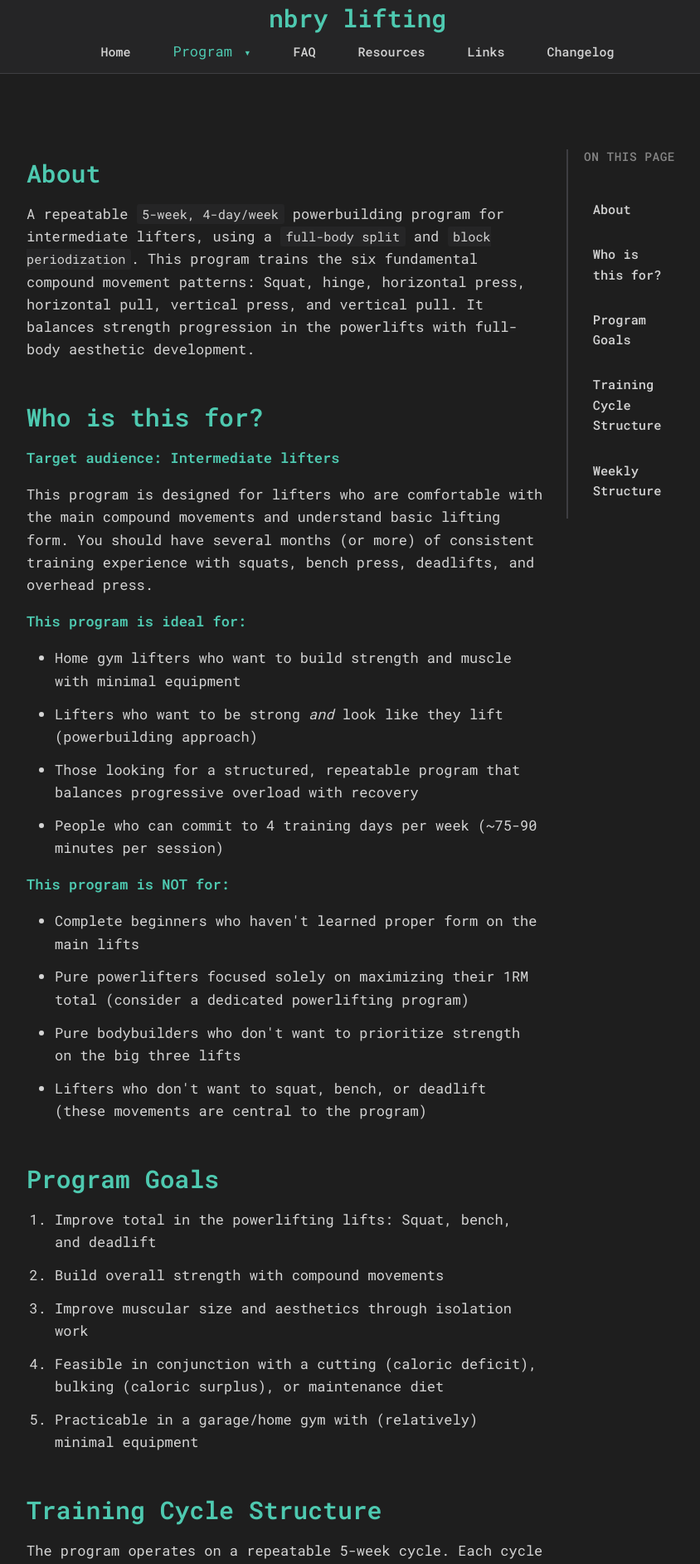
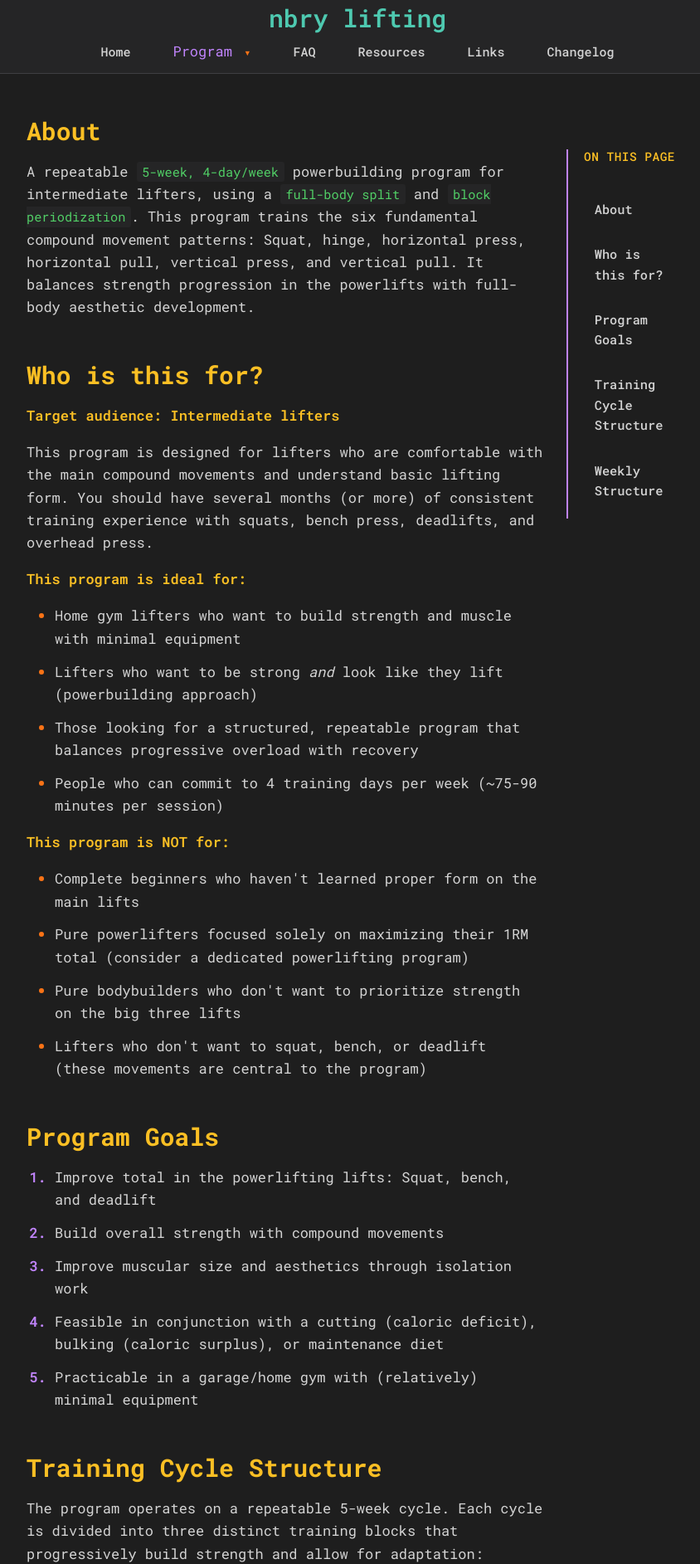
Before and after one commit to nbry/nbry-website, a FastAPI app: page / in a window 1280 px wide. Shown: the top 1885 px of the page at 83% size, without its empty margins (209-1053 px from the left). Run offline with FastAPI, Linux system fonts and the light colour scheme.

Commit message:
feat: more whimsical styling for the lifting website

```diff
--- a/src/nbry_website/shared/static/css/base.css
+++ b/src/nbry_website/shared/static/css/base.css
@@ -28,6 +28,7 @@
   --color-syntax-number: #fbbf24;
   --color-syntax-comment: #6a9955;
   --color-syntax-class: #ef4444;
+  --color-syntax-lavender: #c084fc;
 
   /* Typography */
   --font-family-base: "Roboto Mono", "Courier New", monospace;
--- a/src/nbry_website/sites/lifting/static/css/lifting.css
+++ b/src/nbry_website/sites/lifting/static/css/lifting.css
@@ -10,6 +10,39 @@ main {
 /* Offset anchor scroll for sticky header */
 h2 {
   scroll-margin-top: 80px;
+  color: var(--color-syntax-function) !important;
+  font-weight: 700;
+}
+
+h2:first-of-type {
+  margin-top: 0;
+}
+
+/* Colorful H3 headings with left border accent */
+h3 {
+  font-size: 1.25rem;
+  font-family: var(--font-family-mono);
+  background-color: var(--color-bg-secondary);
+  padding: var(--space-sm) var(--space-md);
+  border-left: 3px solid var(--color-syntax-class);
+  color: var(--color-syntax-class);
+}
+
+/* Alternate H3 colors for variety */
+h3:nth-of-type(2n) {
+  border-left-color: var(--color-syntax-lavender);
+  color: var(--color-syntax-lavender);
+}
+
+h3:nth-of-type(3n) {
+  border-left-color: var(--color-syntax-string);
+  color: var(--color-syntax-string);
+}
+
+h4 {
+  font-size: 1.1rem;
+  font-family: var(--font-family-mono);
+  color: var(--color-syntax-attr);
 }
 
 /* ========================================
@@ -35,7 +68,7 @@ h2 {
   left: 50%;
   transform: translateX(calc(-50% + 327px));
   width: 150px;
-  border-left: 2px solid var(--color-border);
+  border-left: 2px solid var(--color-syntax-lavender);
   padding-left: var(--space-md);
 }
 
@@ -43,10 +76,13 @@ h2 {
   margin-top: 0;
   font-size: 0.85rem;
   margin-bottom: var(--space-md);
-  color: var(--color-text-secondary);
+  color: var(--color-syntax-function);
   font-weight: 500;
   text-transform: uppercase;
   letter-spacing: 0.5px;
+  background: none;
+  padding: 0;
+  border: none;
 }
 
 .toc ul {
@@ -64,11 +100,17 @@ h2 {
   display: block;
   padding: var(--space-xs) var(--space-sm);
   border-radius: 4px;
+  color: var(--color-text);
+  border-left: 2px solid transparent;
+  transition: all var(--transition-base);
 }
 
 .toc a:hover {
   background-color: var(--color-bg-secondary);
   text-decoration: none;
+  border-left-color: var(--color-syntax-keyword);
+  color: var(--color-syntax-keyword);
+  transform: translateX(2px);
 }
 
 .main-with-toc {
@@ -91,7 +133,7 @@ h2 {
 .nav-dropdown-toggle {
   background: none;
   border: none;
-  color: var(--color-accent);
+  color: var(--color-syntax-lavender);
   font-family: var(--font-family-base);
   font-size: var(--font-size-base);
   cursor: pointer;
@@ -108,12 +150,17 @@ h2 {
   font-size: 0.8em;
   transition: transform var(--transition-base);
   margin-left: 0.25rem;
+  color: var(--color-syntax-keyword);
 }
 
 .nav-dropdown-toggle:hover {
   background-color: var(--color-bg);
-  color: var(--color-accent-hover);
+  color: var(--color-syntax-function);
   text-decoration: none;
+}
+
+.nav-dropdown-toggle:hover .dropdown-arrow {
+  color: var(--color-syntax-function);
 }
 
 .nav-dropdown-toggle:focus {
@@ -128,6 +175,7 @@ h2 {
   left: 0;
   background-color: var(--color-bg-secondary);
   border: 1px solid var(--color-border);
+  border-top: 2px solid var(--color-syntax-lavender);
   border-radius: 4px;
   min-width: 180px;
   box-shadow: 0 4px 6px rgba(0, 0, 0, 0.3);
@@ -139,9 +187,23 @@ h2 {
   padding: var(--space-sm) var(--space-md);
   border-radius: 0;
   border-bottom: 1px solid var(--color-border);
+  border-left: 3px solid transparent;
   transition:
     background-color var(--transition-base),
-    color var(--transition-base);
+    color var(--transition-base),
+    border-left-color var(--transition-base);
+}
+
+.nav-dropdown-menu a:nth-child(1) {
+  border-left-color: var(--color-syntax-keyword);
+}
+
+.nav-dropdown-menu a:nth-child(2) {
+  border-left-color: var(--color-syntax-function);
+}
+
+.nav-dropdown-menu a:nth-child(3) {
+  border-left-color: var(--color-syntax-string);
 }
 
 .nav-dropdown-menu a:last-child {
@@ -150,7 +212,8 @@ h2 {
 
 .nav-dropdown-menu a:hover {
   background-color: var(--color-bg);
-  color: var(--color-accent);
+  color: var(--color-syntax-lavender);
+  border-left-width: 5px;
 }
 
 /* Desktop: hover to show dropdown */
@@ -246,3 +309,73 @@ h2 {
     order: 2;
   }
 }
+
+/* ========================================
+   Colorful Accents
+   ======================================== */
+
+/* Inline code with color variety */
+code {
+  color: var(--color-syntax-string);
+}
+
+/* Styled code blocks */
+pre {
+  border-left: 4px solid var(--color-syntax-function);
+  background: linear-gradient(
+    to right,
+    var(--color-bg-secondary) 0%,
+    var(--color-bg-secondary) 98%,
+    var(--color-syntax-function) 98%,
+    var(--color-syntax-function) 100%
+  );
+}
+
+/* Colorful list markers */
+ul li::marker {
+  color: var(--color-syntax-keyword);
+}
+
+ol li::marker {
+  color: var(--color-syntax-lavender);
+  font-weight: 600;
+}
+
+/* Strong/bold text with color */
+strong {
+  color: var(--color-syntax-function);
+  font-weight: 600;
+}
+
+/* Styled blockquotes if used */
+blockquote {
+  border-left: 4px solid var(--color-syntax-lavender);
+  padding-left: var(--space-lg);
+  margin: var(--space-lg) 0;
+  color: var(--color-text-secondary);
+  font-style: italic;
+}
+
+blockquote strong {
+  color: var(--color-syntax-lavender);
+}
+
+/* Table header with gradient */
+th {
+  background: linear-gradient(
+    135deg,
+    var(--color-bg-secondary) 0%,
+    var(--color-bg-tertiary) 100%
+  );
+  color: var(--color-syntax-function);
+  border-bottom: 2px solid var(--color-syntax-function);
+}
+
+/* Alternating table row colors */
+tbody tr:nth-child(odd) {
+  border-left: 2px solid var(--color-syntax-keyword);
+}
+
+tbody tr:nth-child(even) {
+  border-left: 2px solid var(--color-syntax-string);
+}
```
